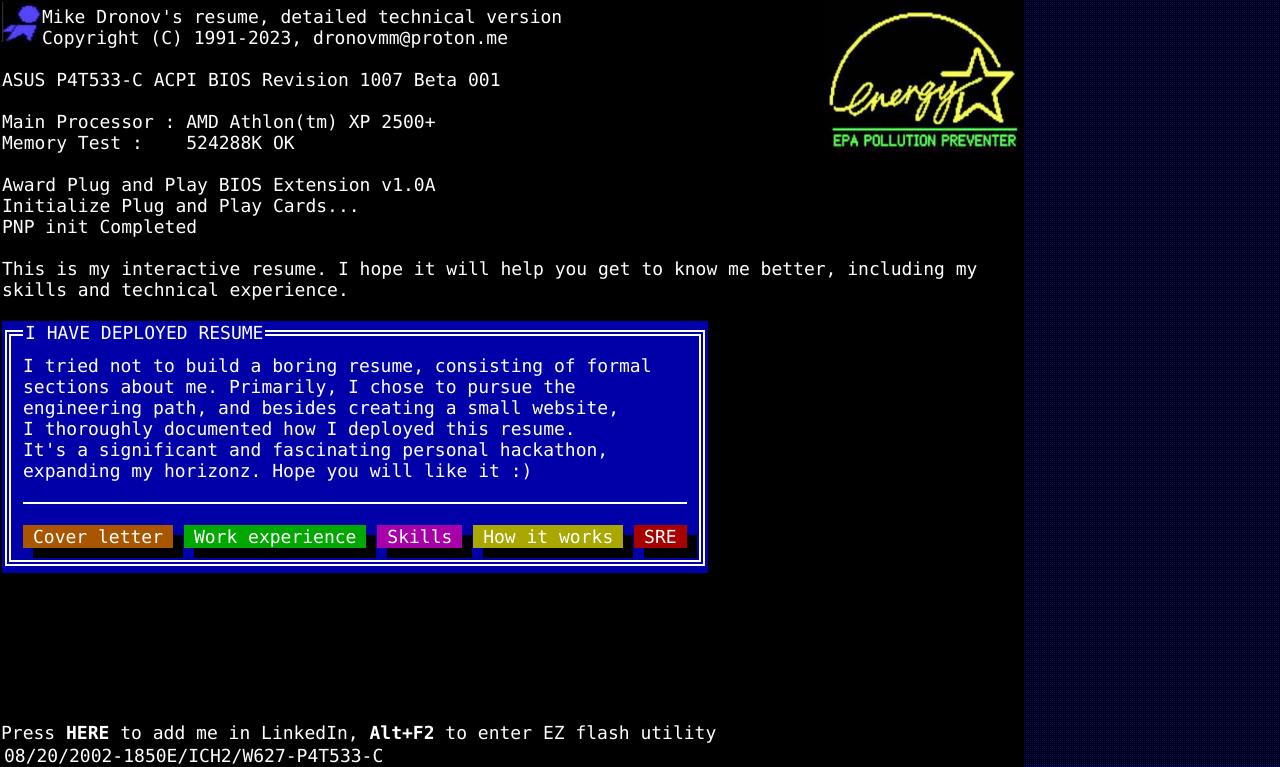
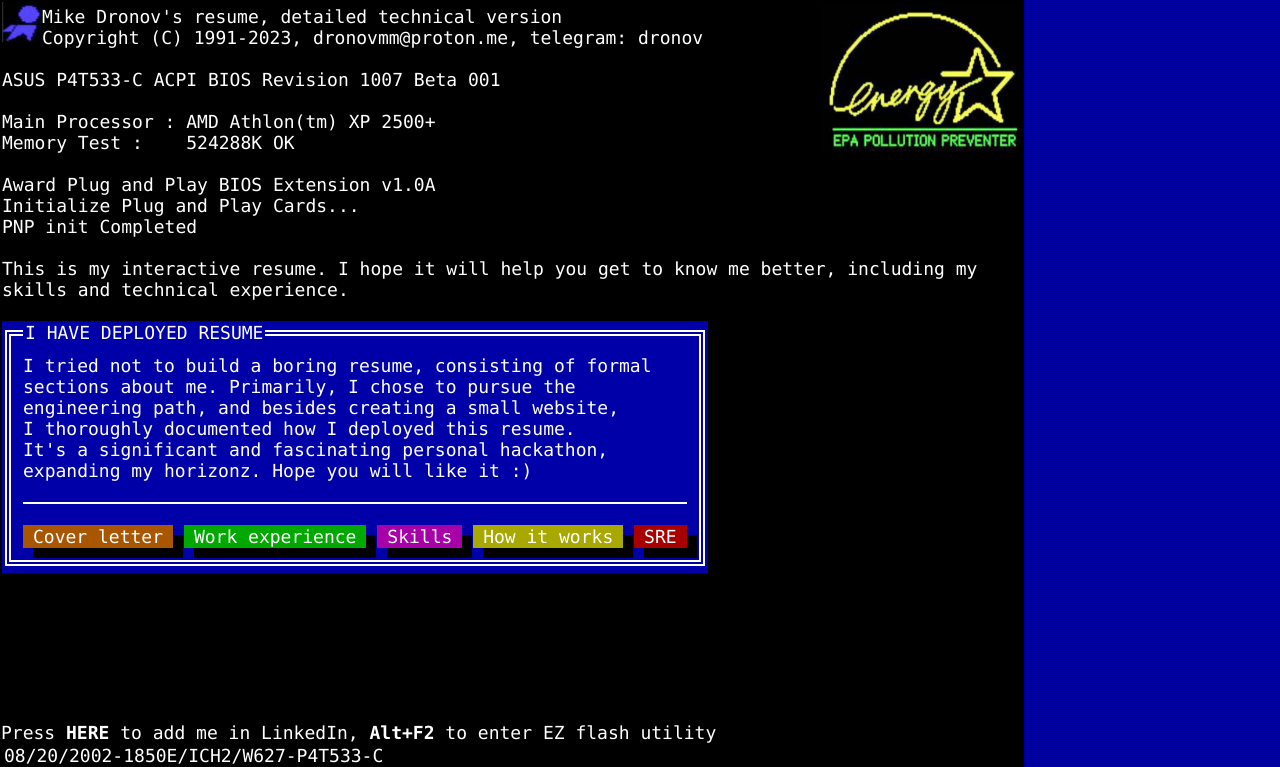
Before and after one commit to dronov/cv.dronov.net, a Flask app: page / in a window 1280 px wide. Shown: the top 767 px of the page. Run offline with Flask 3, Linux system fonts and the light colour scheme.

Commit message:
add some contacts

```diff
--- a/templates/index.html
+++ b/templates/index.html
@@ -23,7 +23,7 @@
         <img src="https://vinibiavatti1.github.io/TuiCss/examples/resources/pcstartup2.png" width="200px" height="150px" style="float: right" />
         <div style="margin-top: 4px"></div>
         Mike Dronov's resume, detailed technical version<br>
-        Copyright (C) 1991-2023, dronovmm@proton.me<br><br>
+        Copyright (C) 1991-2023, dronovmm@proton.me, telegram: <a href="https://t.me/dronov">dronov</a><br><br>
         ASUS P4T533-C ACPI BIOS Revision 1007 Beta 001<br><br>
         <div id="session-1" style="display: none">
         Main Processor : AMD Athlon(tm) XP 2500+<br>
```
